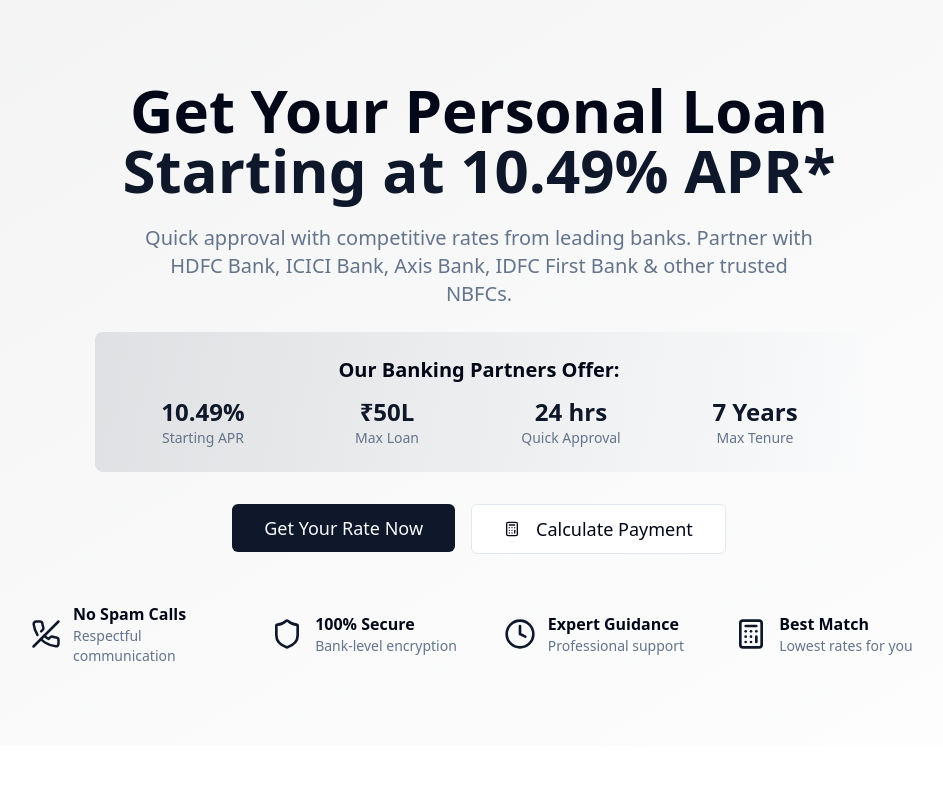
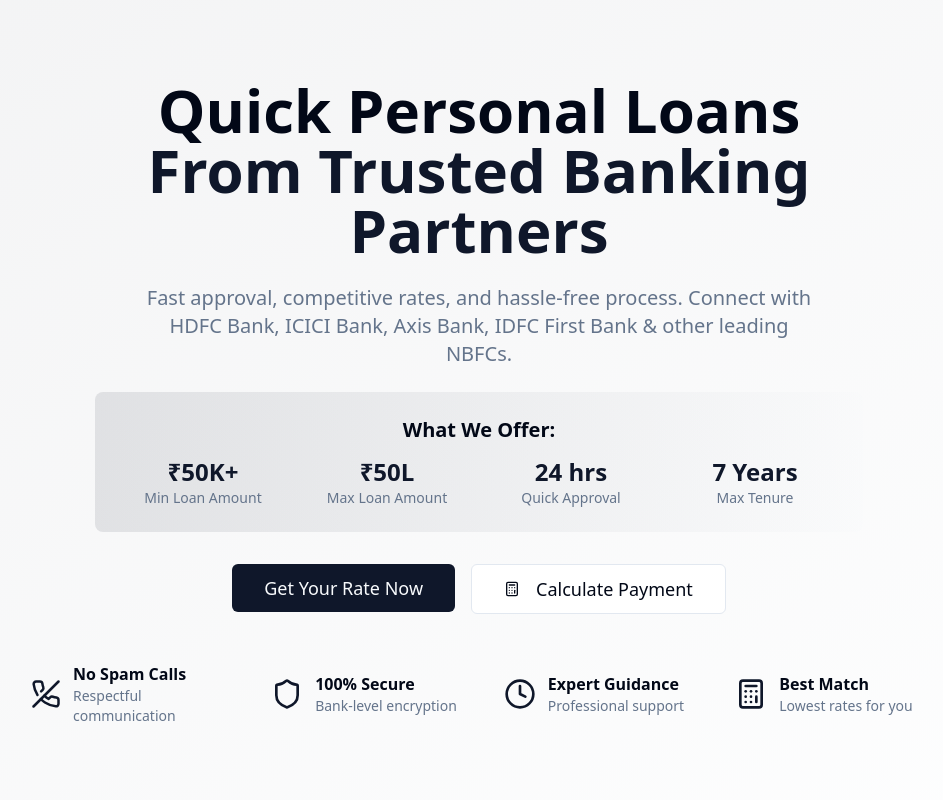
Before and after one commit to asatishpaul/simple-hi-universe-maker, a React (Vite) app: page / in a window 1280 px wide. Shown: the top 800 px of the page, without its empty margins (161-1104 px from the left). Built offline with nearby package versions, Linux system fonts and the light colour scheme.

Commit message:
Fix: Currency symbol and UI adjustments
Change dollar symbol to rupee symbol, and adjust UI elements.

```diff
--- a/src/components/Hero.tsx
+++ b/src/components/Hero.tsx
@@ -12,25 +12,25 @@ export const Hero = () => {
       <div className="container mx-auto px-4">
         <div className="max-w-4xl mx-auto text-center">
           <h1 className="text-4xl md:text-6xl font-bold text-foreground mb-6">
-            Get Your Personal Loan
-            <span className="text-primary block">Starting at 10.49% APR*</span>
+            Quick Personal Loans
+            <span className="text-primary block">From Trusted Banking Partners</span>
           </h1>
 
           <p className="text-xl text-muted-foreground mb-6 max-w-2xl mx-auto">
-            Quick approval with competitive rates from leading banks.
-            Partner with HDFC Bank, ICICI Bank, Axis Bank, IDFC First Bank & other trusted NBFCs.
+            Fast approval, competitive rates, and hassle-free process.
+            Connect with HDFC Bank, ICICI Bank, Axis Bank, IDFC First Bank & other leading NBFCs.
           </p>
 
           <div className="bg-gradient-to-r from-primary/10 to-secondary/10 p-6 rounded-lg mb-8 max-w-3xl mx-auto">
-            <h3 className="text-xl font-semibold text-foreground mb-3">Our Banking Partners Offer:</h3>
+            <h3 className="text-xl font-semibold text-foreground mb-3">What We Offer:</h3>
             <div className="grid grid-cols-2 md:grid-cols-4 gap-4 text-center">
               <div>
-                <div className="text-2xl font-bold text-primary">10.49%</div>
-                <div className="text-sm text-muted-foreground">Starting APR</div>
+                <div className="text-2xl font-bold text-primary">₹50K+</div>
+                <div className="text-sm text-muted-foreground">Min Loan Amount</div>
               </div>
               <div>
                 <div className="text-2xl font-bold text-primary">₹50L</div>
-                <div className="text-sm text-muted-foreground">Max Loan</div>
+                <div className="text-sm text-muted-foreground">Max Loan Amount</div>
               </div>
               <div>
                 <div className="text-2xl font-bold text-primary">24 hrs</div>
```
